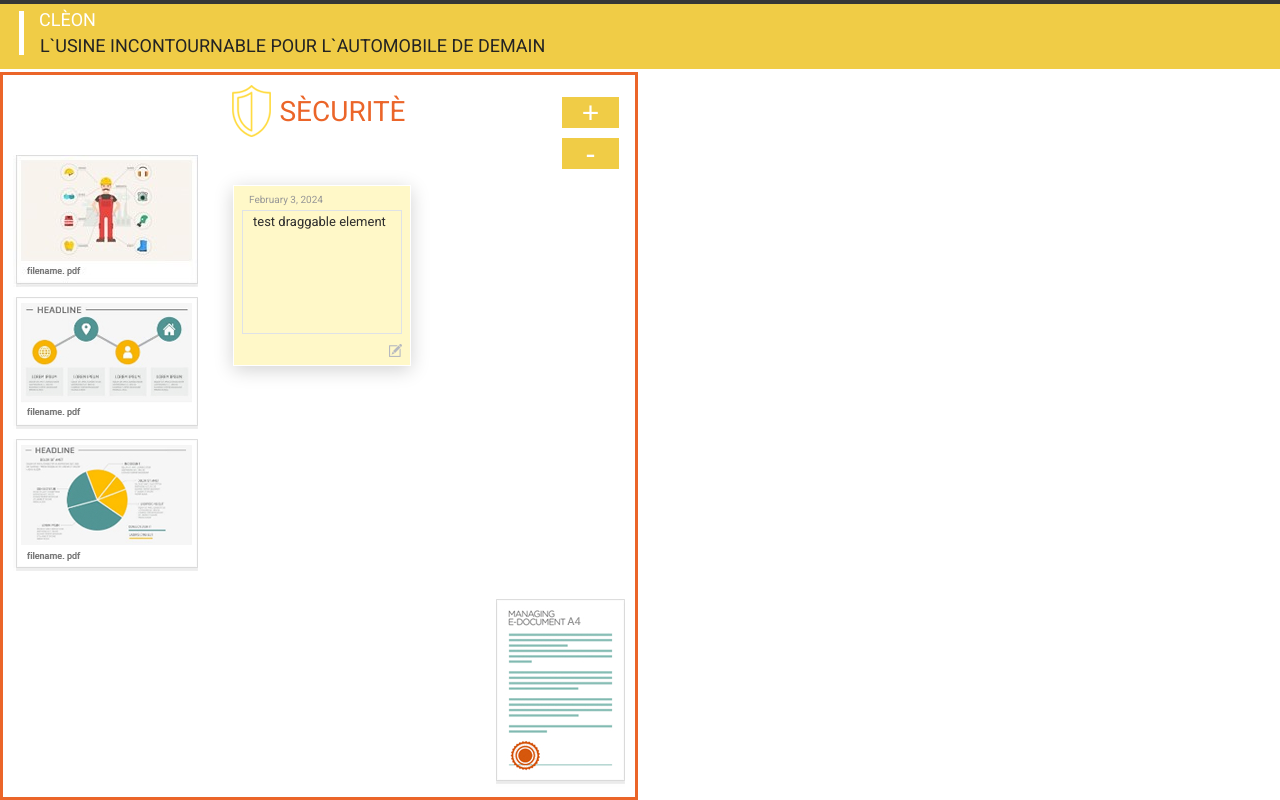
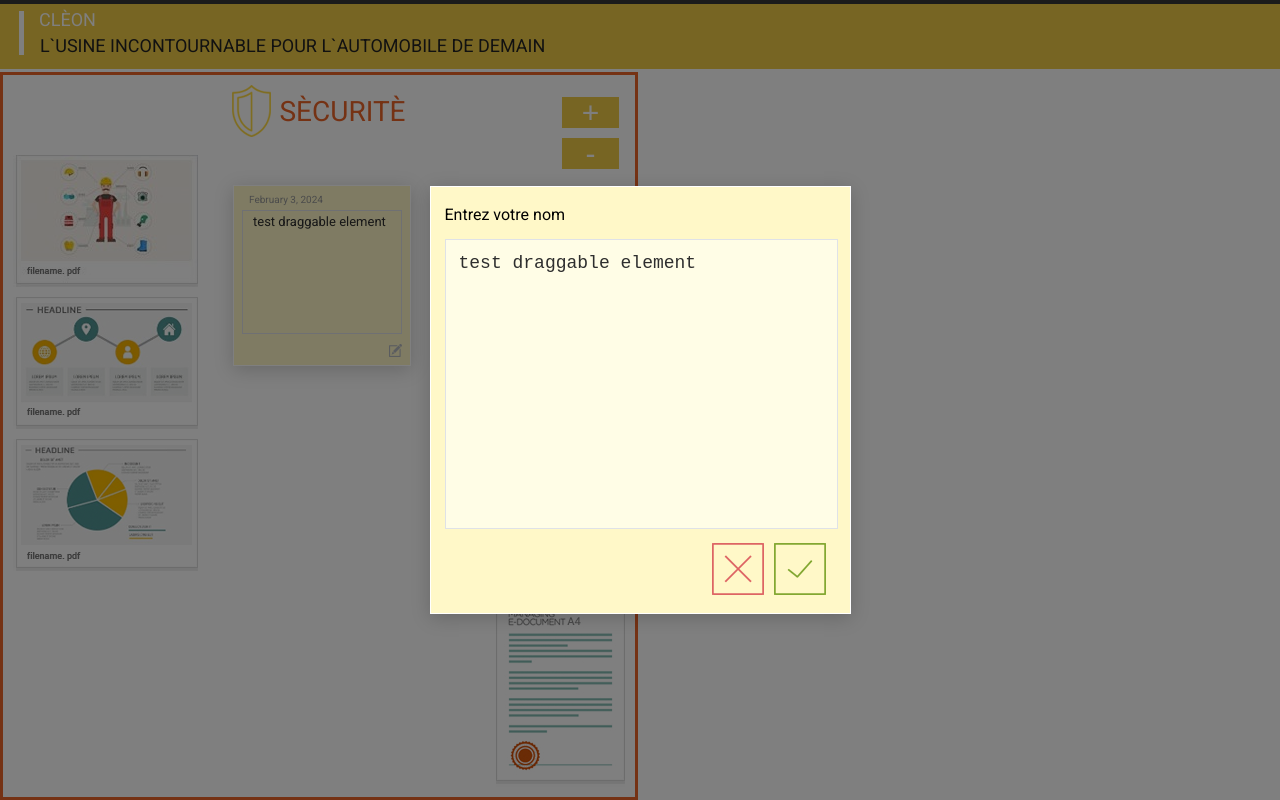
Before and after one commit to devzhen/cleon, a Next.js app: page / in a window 1280 px wide. Both pictures are taken after a click on the picture 395 px from the left and 350 px from the top of the page. Built offline with nearby package versions, Linux system fonts and the light colour scheme.

Commit message:
feat(app): add edit functionality

```diff
--- a/app/components/LeftSide/index.tsx
+++ b/app/components/LeftSide/index.tsx
@@ -1,15 +1,16 @@
 import Image from "next/image";
 import { useEffect, useRef, useState } from "react";
 import { v4 as uuid } from "uuid";
+import { clone as ramdaClone } from "ramda";
 
 import { BOARD_TYPE, DEFAULT_COORDS } from "@/app/constants";
-import { stickers as stickersArray } from "@/app/data";
+import { Sticker, stickers as stickersArray } from "@/app/data";
 import useModal from "@/app/hooks/useModal.hook";
 import getCoords from "@/app/utils/getCoords";
 import isPointInPath from "@/app/utils/isPointInPath";
 
 import ModalAddSticker from "../ModalAddSticker";
-import Sticker from "../Sticker";
+import StickerComponent from "../Sticker";
 
 import {
   Container,
@@ -328,26 +329,47 @@ export default function LeftSide() {
 
   const isDragStartedRef = useRef(false);
 
-  const [stickers, setStickers] = useState<Sticker[]>(
-    Object.values(stickersArray)
-  );
+  const [stickers, setStickers] =
+    useState<Record<string, Sticker>>(stickersArray);
+  const [editedSticker, setEditedSticker] = useState<Sticker | null>(null);
 
-  const { isModalOpen, setModalVisibility, closeModal } = useModal();
+  const { isModalOpen, setModalVisibility, closeModal, openModal } = useModal();
 
-  const createSticker = (
-    text: string,
-    board: (typeof BOARD_TYPE)[keyof typeof BOARD_TYPE]
-  ) => {
-    const sticker = {
-      id: uuid(),
+  const createSticker = ({
+    text,
+    board,
+    id,
+  }: {
+    text: string;
+    board: (typeof BOARD_TYPE)[keyof typeof BOARD_TYPE];
+    id: string | undefined;
+  }) => {
+    const stickersClone = ramdaClone(stickers);
+
+    if (id && text === stickersClone[id].text) {
+      closeModal();
+      return;
+    }
+
+    if (id) {
+      stickersClone[id].text = text;
+
+      setStickers(stickersClone);
+    } else {
+      const newId = uuid();
+
+      stickersClone[newId] = {
+        id: newId,
         top: DEFAULT_COORDS.top,
         left: DEFAULT_COORDS.left,
         createdAt: new Date().toISOString(),
         text,
         board,
       };
+    }
 
-    setStickers((prev) => [...prev, sticker]);
+    setStickers(stickersClone);
+    closeModal();
   };
 
   /**
@@ -403,7 +425,16 @@ export default function LeftSide() {
   const editStickerHandler = (sticker: Sticker) => (e: MouseEvent) => {
     e.stopPropagation();
 
-    console.log(sticker);
+    setEditedSticker(sticker);
+    openModal();
+  };
+
+  const closeModalHandler = () => {
+    closeModal();
+
+    if (editedSticker) {
+      setEditedSticker(null);
+    }
   };
 
   /**
@@ -528,8 +559,8 @@ export default function LeftSide() {
             </Banner>
           </FloatingWrapper>
         </Cell>
-        {stickers.map((item) => (
-          <Sticker
+        {Object.values(stickers).map((item) => (
+          <StickerComponent
             onMouseDown={onMouseDown as VoidFunction}
             key={item.id}
             sticker={item}
@@ -539,9 +570,10 @@ export default function LeftSide() {
       </Container>
       {isModalOpen && (
         <ModalAddSticker
-          closeModal={closeModal}
+          closeModal={closeModalHandler}
           createSticker={createSticker}
           board={BOARD_TYPE.left}
+          sticker={editedSticker}
         />
       )}
     </>
--- a/app/components/ModalAddSticker/index.tsx
+++ b/app/components/ModalAddSticker/index.tsx
@@ -10,25 +10,30 @@ import {
   ImageWrapper,
   BlurWrapper,
 } from "./styled";
+import { Sticker } from "@/app/data";
 
 type ModalAddStickerProps = {
   board: (typeof BOARD_TYPE)[keyof typeof BOARD_TYPE];
   closeModal: () => void;
-  createSticker: (
-    // eslint-disable-next-line unused-imports/no-unused-vars
-    text: string,
-    // eslint-disable-next-line unused-imports/no-unused-vars
-    board: (typeof BOARD_TYPE)[keyof typeof BOARD_TYPE]
-  ) => void;
+  createSticker: ({
+    text,
+    board,
+    id,
+  }: {
+    text: string;
+    board: (typeof BOARD_TYPE)[keyof typeof BOARD_TYPE];
+    id: string | undefined;
+  }) => void;
+  sticker: Sticker | null;
 };
 
 const ModalAddSticker = (props: ModalAddStickerProps) => {
-  const { closeModal, createSticker, board } = props;
+  const { closeModal, createSticker, board, sticker } = props;
 
-  const [text, setText] = useState("");
+  const [text, setText] = useState(sticker?.text || "");
 
   const addStickerHandler = () => {
-    createSticker(text, board);
+    createSticker({ text, board, id: sticker?.id });
   };
 
   const onChangeHandler = (e: ChangeEvent<HTMLTextAreaElement>) => {
@@ -41,7 +46,7 @@ const ModalAddSticker = (props: ModalAddStickerProps) => {
     <Background>
       <Container>
         <span>Entrez votre nom</span>
-        <TextArea onChange={onChangeHandler} />
+        <TextArea onChange={onChangeHandler} value={text} />
         <ImageWrapper>
           <Image
             src="/cross.png"
--- a/app/components/ModalAddSticker/styled.ts
+++ b/app/components/ModalAddSticker/styled.ts
@@ -38,6 +38,7 @@ export const ImageWrapper = styled.div`
   img {
     width: 52px;
     height: 52px;
+    cursor: pointer;
   }
 
   img:nth-child(1) {
--- a/app/hooks/useModal.hook.ts
+++ b/app/hooks/useModal.hook.ts
@@ -11,10 +11,15 @@ const useModal = () => {
     setIsModalOpen(false);
   }
 
+  const openModal = () => {
+    setIsModalOpen(true);
+  }
+
   return  {
     isModalOpen,
     setModalVisibility,
-    closeModal
+    closeModal,
+    openModal
   }
 }
 
```
Also changed, not shown: 1 other file (tests, documents, lock files or other folders). Lines whose indentation alone changed are shown as unchanged.
